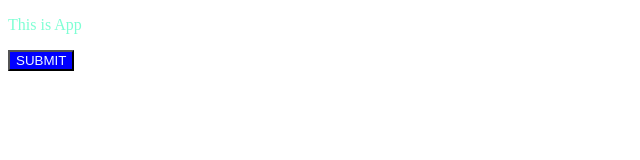
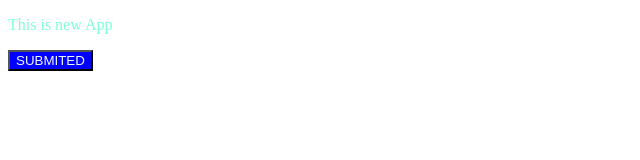
Before and after one commit to Vanduc1603/git-tutorial, a plain HTML site: page index.html in a window 1280 px wide. Shown: the full height of the page, 0-640 px from the left. Drawn offline with Linux system fonts and the light colour scheme.

Commit message:
Update index.html

```diff
--- a/index.html
+++ b/index.html
@@ -11,8 +11,8 @@
 </head>
 
 <body>
-    <p>This is App</p>
-    <button>SUBMIT</button>
+    <p>This is new App</p>
+    <button>SUBMITED</button>
 </body>
 
 </html>
```
